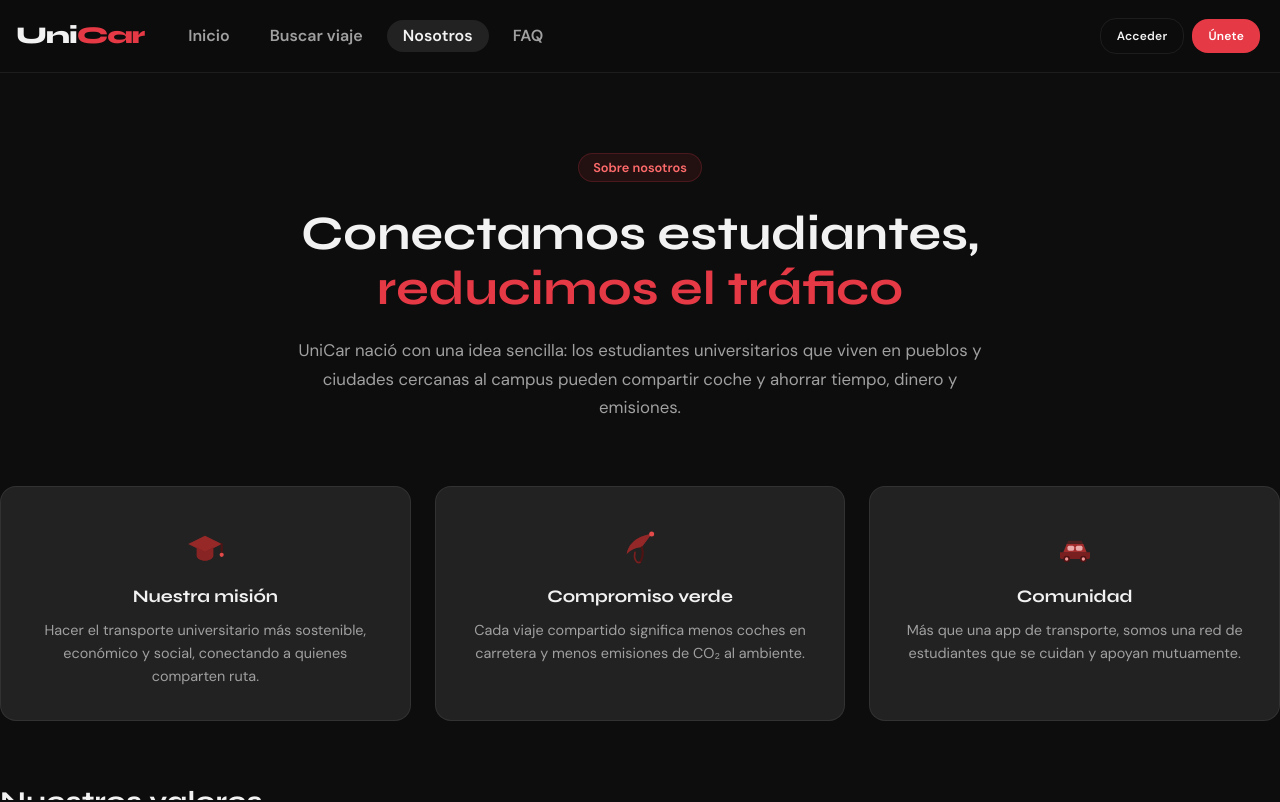
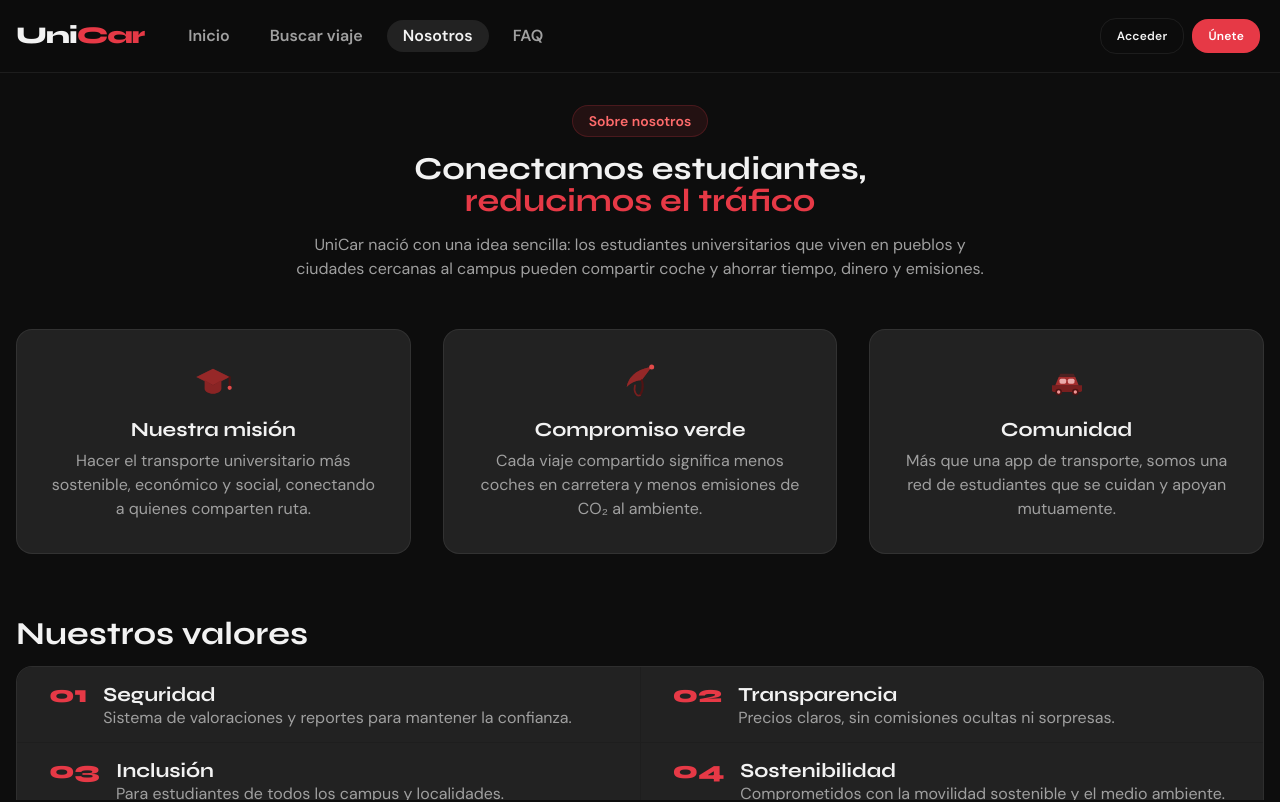
Before and after one commit to Farolita23/Demo-UniCar, an Angular app in the folder front/: page /about in a window 1280 px wide. Shown: the top 802 px of the page. Built offline with nearby package versions, Linux system fonts and the light colour scheme.

Commit message:
Reajustes en la pagina "Nosotros"

```diff
--- a/front/src/app/componenets/pages/about/about.css
+++ b/front/src/app/componenets/pages/about/about.css
@@ -1,30 +1,143 @@
-.about-page { padding: 2rem 0 4rem; }
-.about-hero { text-align: center; padding: 3rem 0 4rem; max-width: 700px; margin: 0 auto; }
-.about-hero-badge {
-  display: inline-flex; align-items: center;
-  background: rgba(230,57,70,0.1); border: 1px solid rgba(230,57,70,0.2);
-  padding: 5px 14px; border-radius: 100px;
-  font-size: 0.8rem; font-weight: 600; color: var(--primary-light);
-  margin-bottom: 1.5rem;
+:host .about-hero {
+    text-align: center;
+    padding: 32px 16px;
+    max-width: 700px;
+    margin: 0 auto;
 }
-.about-hero h1 { font-size: clamp(2rem, 4vw, 3rem); margin-bottom: 1.25rem; }
-.text-accent { color: var(--primary); }
-.about-hero p { color: var(--text-2); font-size: 1.05rem; line-height: 1.7; }
 
-.mission-grid { display: grid; grid-template-columns: repeat(3,1fr); gap: 1.5rem; margin-bottom: 4rem; }
-.mission-card { background: var(--surface); border: 1px solid var(--border); border-radius: var(--radius); padding: 2rem; text-align: center; }
-.mission-icon { font-size: 2.5rem; margin-bottom: 1rem; }
-.mission-card h3 { font-size: 1.1rem; margin-bottom: 0.75rem; }
-.mission-card p { color: var(--text-2); font-size: 0.9rem; line-height: 1.6; }
+:host .about-hero-badge {
+    display: inline-flex;
+    align-items: center;
+    background: rgba(230, 57, 70, 0.1);
+    border: 1px solid rgba(230, 57, 70, 0.2);
+    padding: 8px 16px;
+    border-radius: 16px;
+    height: 14px;
+    line-height: 14px;
+    font-size: 14px;
+    font-weight: 600;
+    color: var(--primary-light);
+    margin-bottom: 16px;
+}
 
-.values-section h2 { font-size: 1.8rem; margin-bottom: 1.5rem; }
-.values-list { display: grid; grid-template-columns: 1fr 1fr; gap: 1px; background: var(--border); border: 1px solid var(--border); border-radius: var(--radius); overflow: hidden; }
-.value-item { background: var(--surface); padding: 1.5rem 2rem; display: flex; gap: 1.25rem; align-items: flex-start; }
-.value-num { font-family: 'Syne',sans-serif; font-size: 1.5rem; font-weight: 800; color: rgba(230,57,70,0.2); flex-shrink: 0; line-height: 1.2; }
-.value-item h4 { font-size: 1rem; margin-bottom: 4px; }
-.value-item p { color: var(--text-2); font-size: 0.875rem; line-height: 1.5; }
+:host .about-hero h1 {
+    min-height: 32px;
+    font-size: 32px;
+    line-height: 32px;
+    margin-bottom: 16px;
+}
+
+:host .about-hero h1 .text-accent {
+    color: var(--primary);
+}
+
+:host .about-hero p {
+    color: var(--text-2);
+    font-size: 16px;
+    line-height: 24px;
+}
+
+:host .mission-grid {
+    display: grid;
+    grid-template-columns: repeat(3, 1fr);
+    gap: 32px;
+    padding: 16px;
+    margin-bottom: 32px;
+}
+
+:host .mission-grid .mission-card {
+    background: var(--surface);
+    border: 1px solid var(--border);
+    border-radius: var(--radius);
+    padding: 32px;
+    text-align: center;
+}
+
+:host .mission-grid .mission-card .mission-icon {
+    font-size: 24px;
+    height: 40px;
+    width: 40px;
+    margin: auto;
+    margin-bottom: 16px;
+}
+
+:host .mission-grid .mission-card h3 {
+    font-size: 20px;
+    margin-bottom: 8px;
+}
+
+:host .mission-grid .mission-card p {
+    color: var(--text-2);
+    font-size: 16px;
+    line-height: 24px;
+}
+
+:host .values-section {
+    padding: 16px;
+}
+
+:host .values-section h2 {
+    height: 32px;
+    font-size: 32px;
+    line-height: 32px;
+    margin-bottom: 16px;
+}
+
+:host .values-section .values-list {
+    display: grid;
+    grid-template-columns: repeat(2, 1fr);
+    gap: 1px;
+    background: var(--border);
+    border: 1px solid var(--border);
+    border-radius: var(--radius);
+    overflow: hidden;
+}
+
+:host .values-section .values-list .value-item {
+    background: var(--surface);
+    padding: 16px 32px;
+    display: flex;
+    gap: 16px;
+    align-items: flex-start;
+}
+
+:host .values-section .values-list .value-item .value-num {
+    font-family: 'Syne', sans-serif;
+    height: 24px;
+    font-size: 24px;
+    line-height: 24px;
+    font-weight: 800;
+    color: var(--primary);
+    flex-shrink: 0;
+}
+
+:host .values-section .values-list .value-item h4 {
+    font-size: 20px;
+    margin-bottom: 4px;
+}
+
+:host .values-section .values-list .value-item p {
+    color: var(--text-2);
+    font-size: 16px;
+    line-height: 16px;
+}
 
 @media (max-width: 768px) {
-  .mission-grid { grid-template-columns: 1fr; }
-  .values-list { grid-template-columns: 1fr; }
+    :host .mission-grid {
+        grid-template-columns: repeat(2, 1fr);
+    }
+
+    :host .values-section .values-list {
+        grid-template-columns: repeat(1, 1fr);
+    }
 }
+
+@media (max-width: calc(384px + 128px)) {
+    :host .mission-grid {
+        grid-template-columns: repeat(1, 1fr);
+    }
+
+    :host .values-section .values-list {
+        grid-template-columns: 1fr;
+    }
+}
--- a/front/src/app/componenets/pages/about/about.html
+++ b/front/src/app/componenets/pages/about/about.html
@@ -1,17 +1,17 @@
 <app-header></app-header>
 <div class="page-wrapper">
-  <div class="container about-page">
     <section class="about-hero">
         <div class="about-hero-badge">Sobre nosotros</div>
         <h1>Conectamos estudiantes,<br><span class="text-accent">reducimos el tráfico</span></h1>
-      <p>UniCar nació con una idea sencilla: los estudiantes universitarios que viven en pueblos y ciudades cercanas al campus pueden compartir coche y ahorrar tiempo, dinero y emisiones.</p>
+        <p>UniCar nació con una idea sencilla: los estudiantes universitarios que viven en pueblos y ciudades cercanas
+            al campus pueden compartir coche y ahorrar tiempo, dinero y emisiones.</p>
     </section>
-
     <section class="mission-grid">
         <div class="mission-card">
             <div class="mission-icon"><app-icon icon="birrete" [size]="40"></app-icon></div>
             <h3>Nuestra misión</h3>
-        <p>Hacer el transporte universitario más sostenible, económico y social, conectando a quienes comparten ruta.</p>
+            <p>Hacer el transporte universitario más sostenible, económico y social, conectando a quienes comparten
+                ruta.</p>
         </div>
         <div class="mission-card">
             <div class="mission-icon"><app-icon icon="eco" [size]="40"></app-icon></div>
@@ -28,12 +28,31 @@
     <section class="values-section">
         <h2>Nuestros valores</h2>
         <div class="values-list">
-        <div class="value-item"><span class="value-num">01</span><div><h4>Seguridad</h4><p>Sistema de valoraciones y reportes para mantener la confianza.</p></div></div>
-        <div class="value-item"><span class="value-num">02</span><div><h4>Transparencia</h4><p>Precios claros, sin comisiones ocultas ni sorpresas.</p></div></div>
-        <div class="value-item"><span class="value-num">03</span><div><h4>Inclusión</h4><p>Para estudiantes de todos los campus y localidades.</p></div></div>
-        <div class="value-item"><span class="value-num">04</span><div><h4>Sostenibilidad</h4><p>Comprometidos con la movilidad sostenible y el medio ambiente.</p></div></div>
+            <div class="value-item"><span class="value-num">01</span>
+                <div>
+                    <h4>Seguridad</h4>
+                    <p>Sistema de valoraciones y reportes para mantener la confianza.</p>
+                </div>
+            </div>
+            <div class="value-item"><span class="value-num">02</span>
+                <div>
+                    <h4>Transparencia</h4>
+                    <p>Precios claros, sin comisiones ocultas ni sorpresas.</p>
+                </div>
+            </div>
+            <div class="value-item"><span class="value-num">03</span>
+                <div>
+                    <h4>Inclusión</h4>
+                    <p>Para estudiantes de todos los campus y localidades.</p>
+                </div>
+            </div>
+            <div class="value-item"><span class="value-num">04</span>
+                <div>
+                    <h4>Sostenibilidad</h4>
+                    <p>Comprometidos con la movilidad sostenible y el medio ambiente.</p>
+                </div>
+            </div>
         </div>
     </section>
+    <app-footer></app-footer>
 </div>
-</div>
-<app-footer></app-footer>
```
Also changed, not shown: front/src/app/componenets/pages/about/about-card/about-card.css (deleted, +0 -84 lines), front/src/app/componenets/pages/about/about-card/about-card.html (deleted, +0 -11 lines), front/src/app/componenets/pages/about/about-card/about-card.ts (deleted, +0 -9 lines), front/src/app/componenets/pages/about/about.ts (+6 -6 lines), 1 other file (tests, documents, lock files or other folders). Lines whose indentation alone changed are shown as unchanged.
